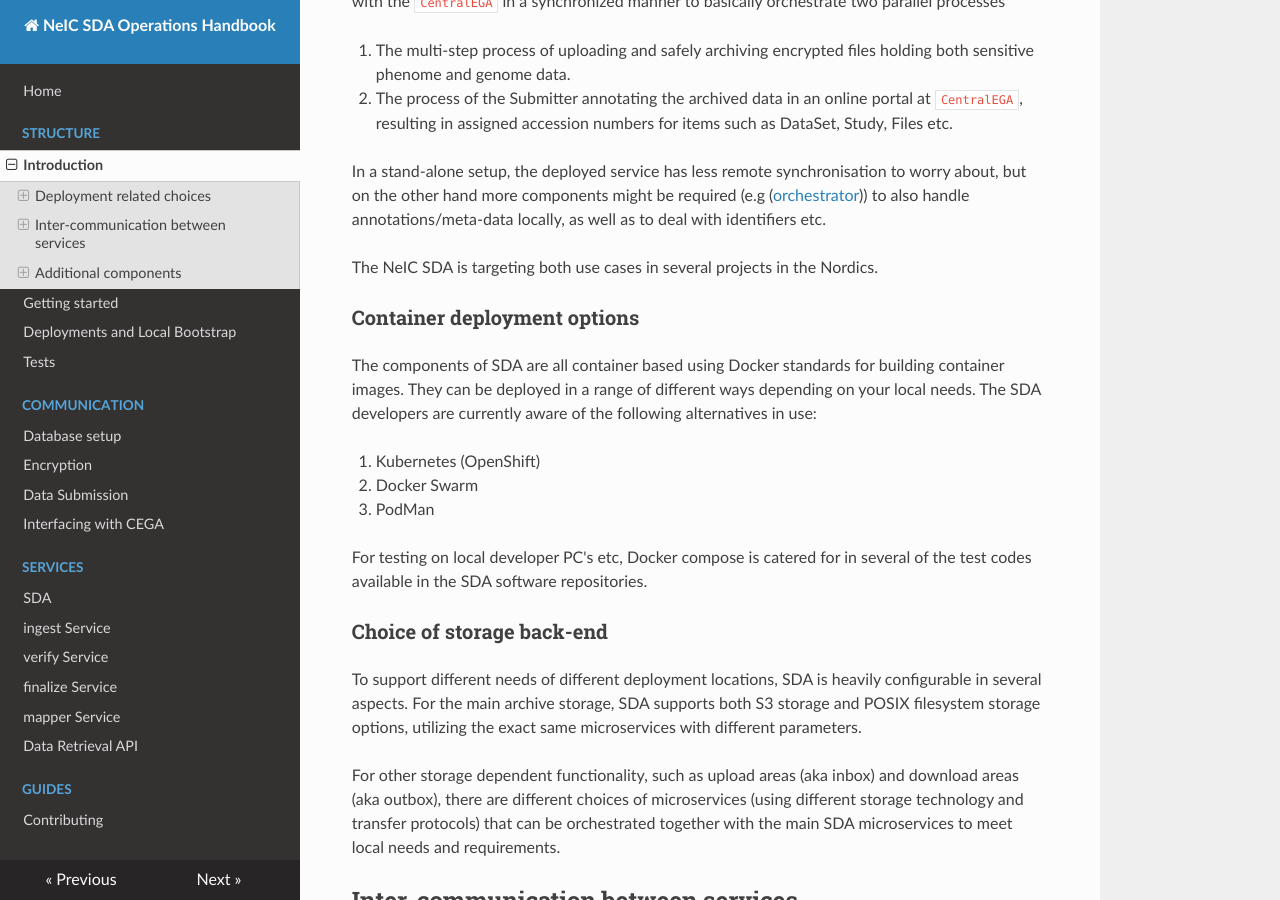
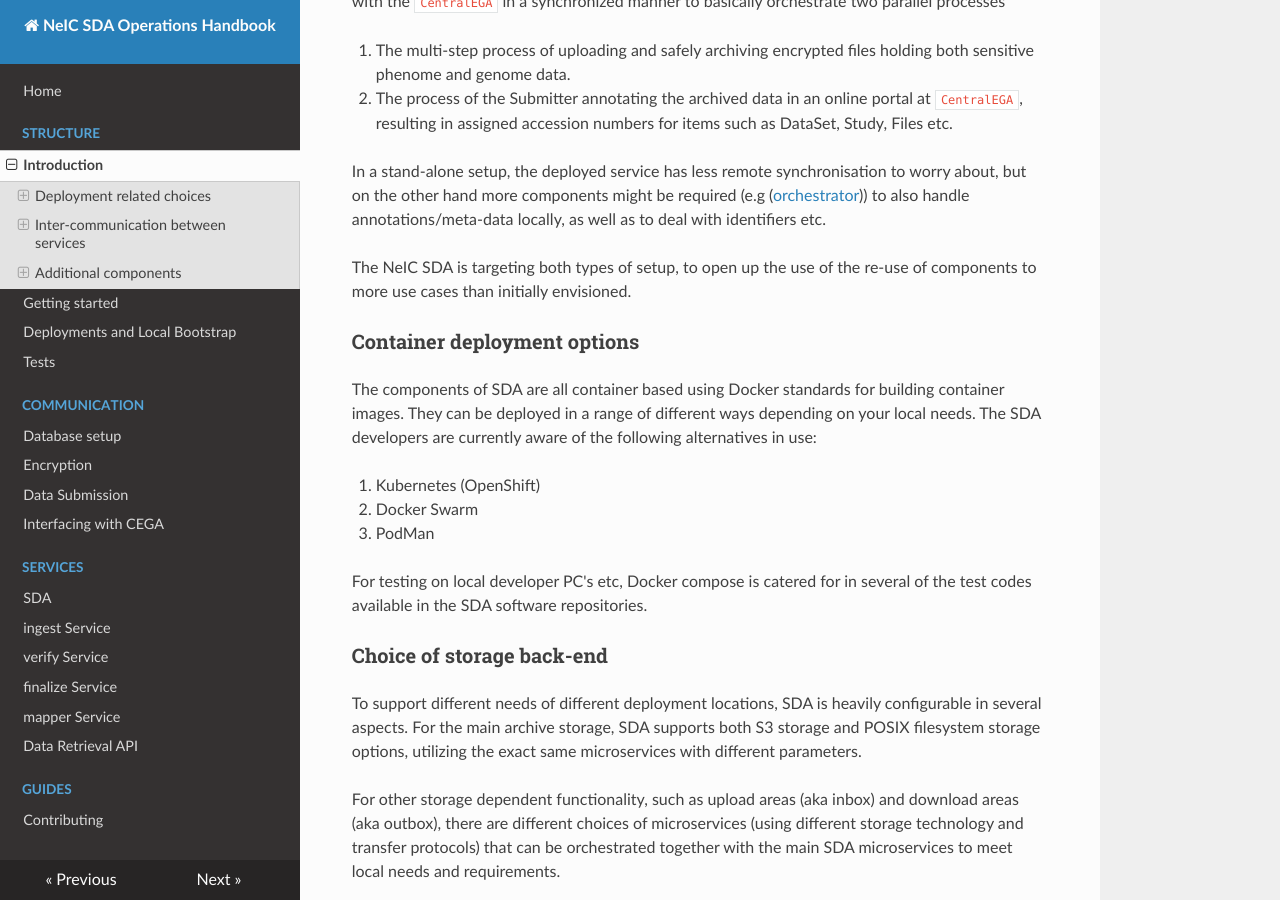
Before and after one commit to neicnordic/neic-sda, an MkDocs documentation site: the page built from docs/structure.md, in a window 1280 px wide and 900 px high, scrolled down 397 px. Built offline with MkDocs 1.6.1, drawn with Linux system fonts in a browser that asks for light colours; nearby versions of some CDN libraries.

Commit message:
mention use cases rather than projects for setups

```diff
--- a/docs/structure.md
+++ b/docs/structure.md
@@ -18,7 +18,7 @@ In a Federated setup, the `FederatedEGA` archive node setup locally need to exch
 
 In a stand-alone setup, the deployed service has less remote synchronisation to worry about, but on the other hand more components might be required (e.g ([orchestrator](services/orchestrator))) to also handle annotations/meta-data locally, as well as to deal with identifiers etc.
 
-The NeIC SDA is targeting both use cases in several projects in the Nordics.
+The NeIC SDA is targeting both types of setup, to open up the use of the re-use of components to more use cases than initially envisioned.
 
 
 ### Container deployment options
```
